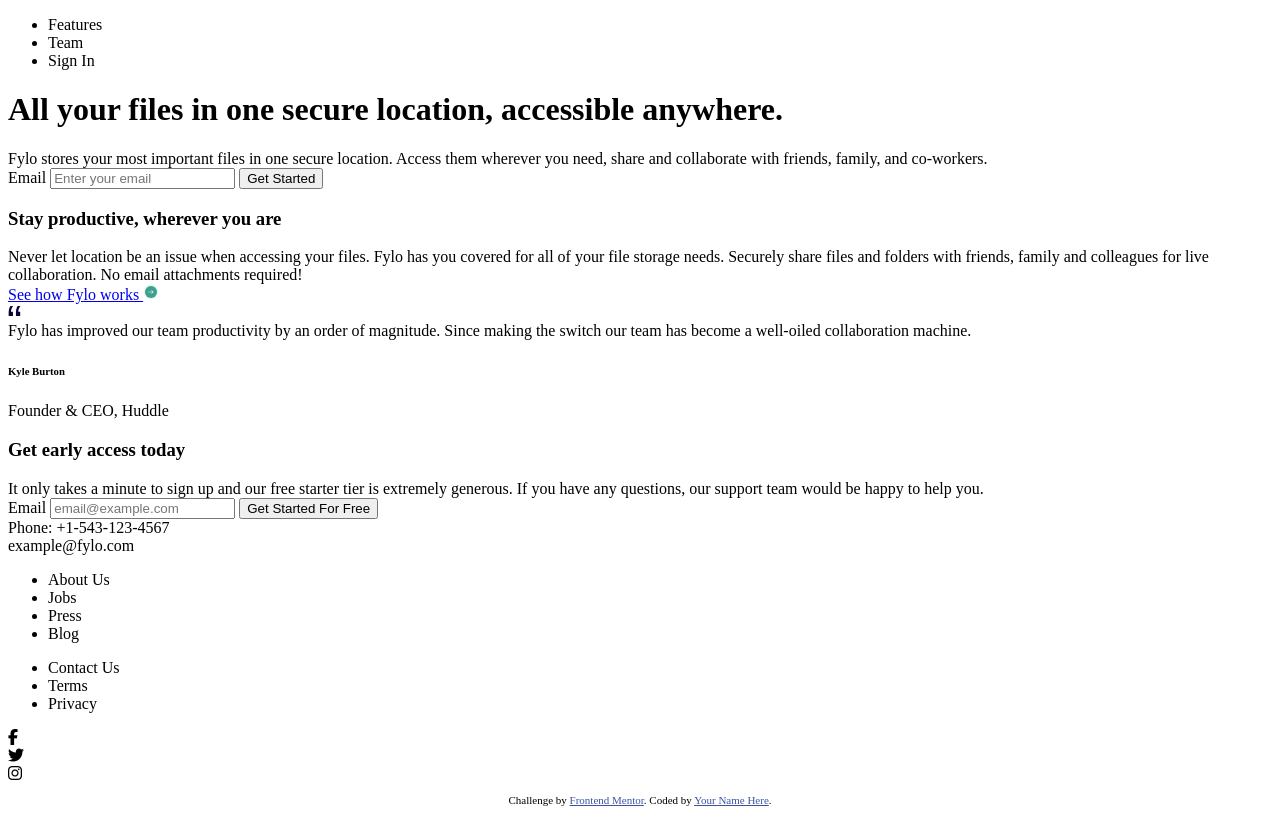
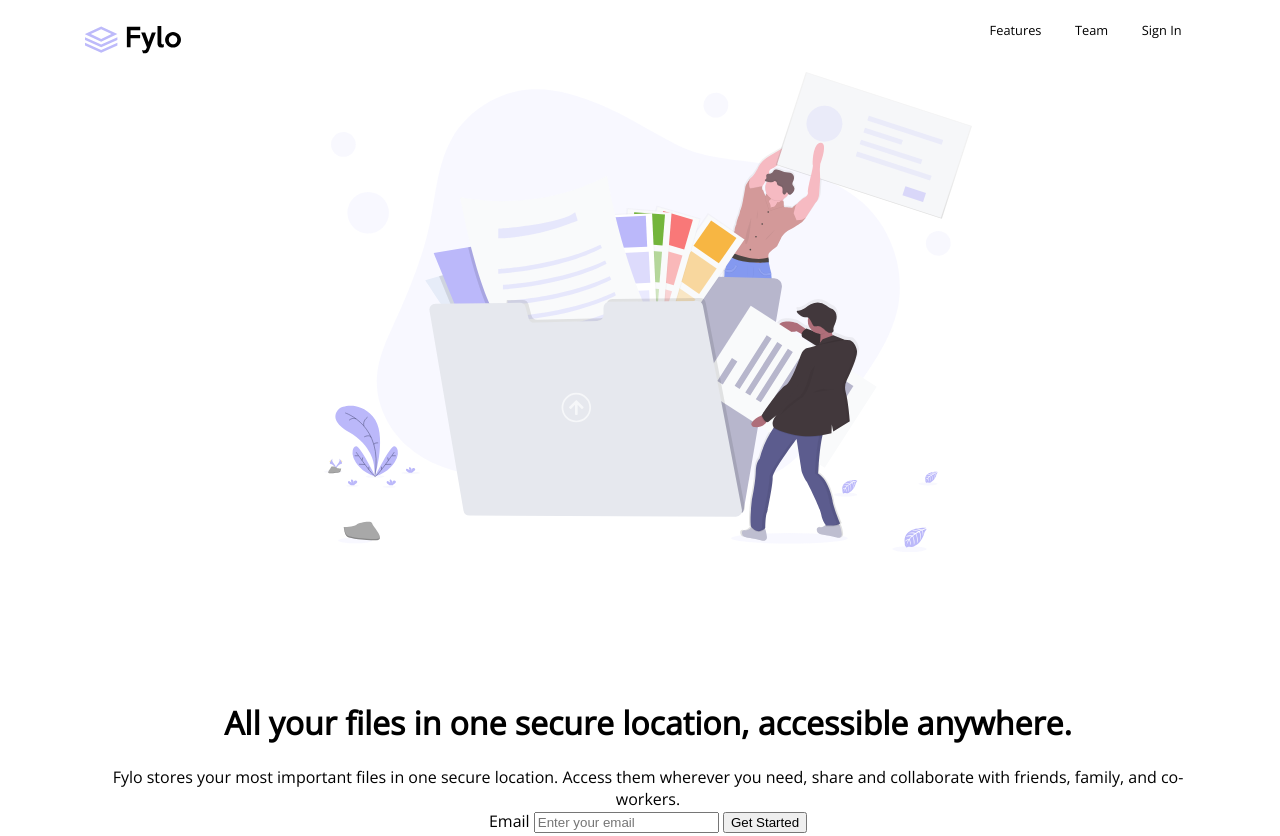
Before and after one commit to ashwinjayan/fylo-landing-page-with-two-column-layout-master, a plain HTML site: page index.html in a window 1280 px wide. Shown: the top 836 px of the page. Drawn offline with nearby package versions, Linux system fonts and the light colour scheme.

Commit message:
Added few styles for header and hero section

```diff
--- a/css/style.scss
+++ b/css/style.scss
@@ -1,5 +1,8 @@
 @import url('https://fonts.googleapis.com/css2?family=Raleway:wght@400;700&display=swap');
 @import url('https://fonts.googleapis.com/css2?family=Open+Sans&display=swap');
+
+
+//Colors
 
 $black: hsl(243, 87%, 12%);
 $grey: hsl(238, 22%, 44%);
@@ -10,6 +13,70 @@ $cyan: hsl(170, 45%, 43%);
 $gray-blue: hsl(240, 75%, 98%);
 $light-gray: hsl(0, 0%, 75%);
 
+//Fonts
+
+$header-font: 'Raleway', sans-serif;
+$normal-font: 'Open Sans', sans-serif;
+
+body {
+    height: 100%;
+    width: 100%;
+    font-family: $normal-font;
+}
+
+.container {
+    padding: 0 6%;
+}
+
+.header {
+    height: 4em;
+    width: 100%;
+    display: flex;
+    align-items: flex-end;
+    justify-content: space-between;
+
+    .logo {
+        background-image: url('../images/logo.svg');
+        background-position: center;
+        background-repeat: no-repeat;
+        background-size: contain;
+        width: 6em;
+        height: 100%;
+    }
+
+    .nav-items{
+        font-size: 0.8em;
+        max-width: 50%;
+        width: 15em;
+        height: 100%;
+
+        ul {
+            width: 100%;
+            list-style: none;
+            display: flex;
+            justify-content: space-between;
+            transform: translateX(-30%);
+        }
+    }
+}
+
+.hero {
+    display: grid;
+    justify-items: center;
+    text-align: center;
+    width: 100%;
+
+    .hero-img {
+        background-image: url('../images/illustration-1.svg');
+        background-position: bottom;
+        background-repeat: no-repeat;
+        background-size: contain;
+        height: 60vh;
+        width: 90%;
+        margin-bottom: 10vw;
+    }
+}
+
 .attribution {
     font-size : 11px;
     text-align: center;
```
Also changed, not shown: css/style.css, 1 other file.
